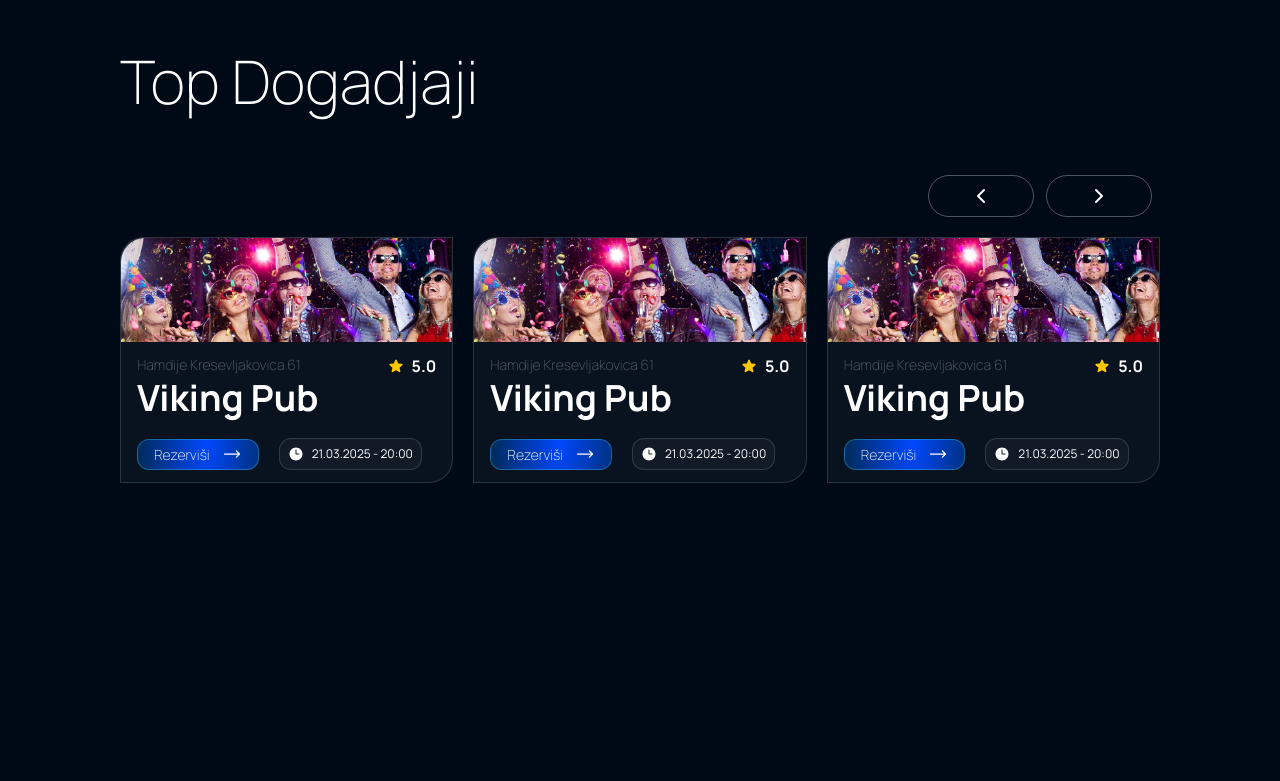
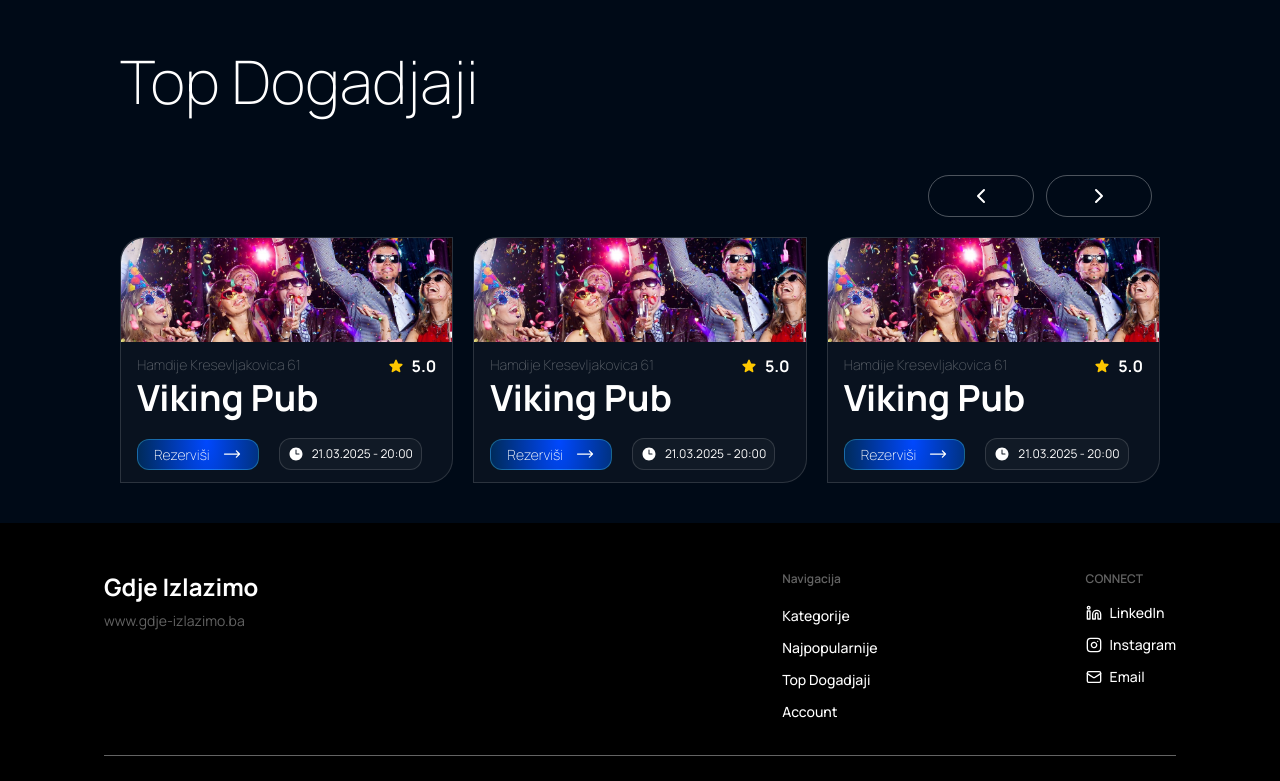
Before and after one commit to jasonkaiser/gdje-izlazimo, a Next.js app in the folder frontend/: page / in a window 1280 px wide. Shown: the part 2000-2781 px from the top of the page. Before the commit the page ends 2523 px from the top, so only its background shows below. Built offline with nearby package versions, Linux system fonts and the light colour scheme.

Commit message:
footer / animations

```diff
--- a/frontend/app/layout.js
+++ b/frontend/app/layout.js
@@ -1,6 +1,7 @@
 import { Geist, Geist_Mono, Manrope } from "next/font/google";
 import "./globals.css";
 import Navbar from "@/components/Navbar";
+import Footer from "@/components/Footer";
 
 const geistSans = Geist({
   variable: "--font-geist-sans",
@@ -28,6 +29,7 @@ export default function RootLayout({ children }) {
       <body className={manrope.className}>
         <Navbar /> {/* Add Navbar here */}
         {children}
+        <Footer />
       </body>
     </html>
   );
--- a/frontend/app/page.js
+++ b/frontend/app/page.js
@@ -1,7 +1,7 @@
 // app/page.js
 "use client";
 
-import { useState, Fragment } from "react";
+import { useState, Fragment, useRef } from "react";
 import Image from "next/image";
 import {
   MagnifyingGlassIcon,
@@ -9,12 +9,26 @@ import {
   MusicalNoteIcon,
 } from "@heroicons/react/24/solid";
 import { Beer, ForkKnife } from "lucide-react";
+import { motion, useInView, useReducedMotion } from "framer-motion";
 
 import VenueCarousel from "@/components/VenueCarousel";
 import VenueModal from "@/components/VenueModal";
 
 export default function Home() {
   const [showModal, setShowModal] = useState(false);
+  const prefersReducedMotion = useReducedMotion();
+
+  // Refs for each section
+  const heroRef = useRef(null);
+  const categoriesRef = useRef(null);
+  const popularRef = useRef(null);
+  const eventsRef = useRef(null);
+
+  // InView hooks with optimized settings for mobile
+  const heroInView = useInView(heroRef, { once: true, margin: "-50px" });
+  const categoriesInView = useInView(categoriesRef, { once: true, margin: "-100px" });
+  const popularInView = useInView(popularRef, { once: true, margin: "-100px" });
+  const eventsInView = useInView(eventsRef, { once: true, margin: "-100px" });
 
   const handleOpenModal = () => setShowModal(true);
   const handleCloseModal = () => setShowModal(false);
@@ -54,11 +68,52 @@ export default function Home() {
     },
   ];
 
+  // Optimized animation variants
+  const fadeInUp = {
+    hidden: { opacity: 0, y: prefersReducedMotion ? 0 : 40 },
+    visible: {
+      opacity: 1,
+      y: 0,
+      transition: {
+        duration: 0.6,
+        ease: [0.25, 0.1, 0.25, 1]
+      }
+    }
+  };
+
+  const staggerContainer = {
+    hidden: { opacity: 0 },
+    visible: {
+      opacity: 1,
+      transition: {
+        staggerChildren: 0.1,
+        delayChildren: 0.1
+      }
+    }
+  };
+
+  const scaleIn = {
+    hidden: { opacity: 0, scale: prefersReducedMotion ? 1 : 0.9 },
+    visible: {
+      opacity: 1,
+      scale: 1,
+      transition: {
+        duration: 0.5,
+        ease: [0.25, 0.1, 0.25, 1]
+      }
+    }
+  };
+
   return (
     <Fragment>
       <div className="w-full h-full bg-[#000A17] overflow-hidden">
         {/* Hero Section */}
-        <div className="relative w-full mt-50 mb-30">
+        <motion.div
+          ref={heroRef}
+          className="relative w-full mt-50 mb-30"
+          initial="hidden"
+          animate={heroInView ? "visible" : "hidden"}
+        >
           {/* Gradient Blurs */}
           <div
             className="absolute opacity-10"
@@ -120,49 +175,84 @@ export default function Home() {
           <div className="relative z-10 flex items-center justify-center h-full px-20 max-md:px-5">
             <div className="flex w-full items-center justify-center px-6 max-md:flex-col max-md:gap-10 max-md:px-4">
               {/* Left Column */}
-              <div className="w-[50%] max-md:w-full max-md:px-5 flex flex-col justify-start gap-6">
-                <div>
-                  <h1 className="text-8xl font-semibold text-white max-md:text-6xl">
+              <motion.div
+                className="w-[50%] max-md:w-full max-md:px-5 flex flex-col justify-start gap-6"
+                variants={fadeInUp}
+              >
+                <motion.div variants={fadeInUp}>
+                  <motion.h1
+                    className="text-8xl font-semibold text-white max-md:text-6xl"
+                    initial={{ opacity: 0, y: prefersReducedMotion ? 0 : 30 }}
+                    animate={heroInView ? { opacity: 1, y: 0 } : {}}
+                    transition={{ duration: 0.7, delay: 0.2 }}
+                  >
                     Gdje Izlazimo
-                  </h1>
-                  <h2 className="text-8xl font-semibold text-white max-md:text-6xl">
+                  </motion.h1>
+                  <motion.h2
+                    className="text-8xl font-semibold text-white max-md:text-6xl"
+                    initial={{ opacity: 0, y: prefersReducedMotion ? 0 : 30 }}
+                    animate={heroInView ? { opacity: 1, y: 0 } : {}}
+                    transition={{ duration: 0.7, delay: 0.3 }}
+                  >
                     veceras?
-                  </h2>
-                  <p className="text-xl font-extralight text-[#FFFFFF]/39 max-md:text-[15px] mt-3">
+                  </motion.h2>
+                  <motion.p
+                    className="text-xl font-extralight text-[#FFFFFF]/39 max-md:text-[15px] mt-3"
+                    initial={{ opacity: 0 }}
+                    animate={heroInView ? { opacity: 1 } : {}}
+                    transition={{ duration: 0.6, delay: 0.5 }}
+                  >
                     <i>Najbolji Pubovi, Restorani, Klubovi u Sarajevu</i>
-                  </p>
+                  </motion.p>
 
                   {/* Search Input */}
-                  <div className="relative w-full max-w-2xl mt-4">
+                  <motion.div
+                    className="relative w-full max-w-2xl mt-4"
+                    initial={{ opacity: 0, y: prefersReducedMotion ? 0 : 20 }}
+                    animate={heroInView ? { opacity: 1, y: 0 } : {}}
+                    transition={{ duration: 0.6, delay: 0.6 }}
+                  >
                     <MagnifyingGlassIcon className="absolute left-4 top-1/2 transform -translate-y-1/2 w-5 h-5 text-gray-400" />
                     <input
                       type="text"
                       placeholder="Unesi restoran, klub, pub..."
                       className="w-full pl-12 pr-4 py-3 bg-[rgba(217,217,217,0.09)] text-white placeholder-gray-400 rounded-full border border-[rgba(255,255,255,0.14)] outline-none"
                     />
-                  </div>
-                </div>
+                  </motion.div>
+                </motion.div>
 
                 {/* Rezerviši Section */}
-                <div className="flex items-end gap-10 max-sm:flex-col max-sm:gap-2 mt-30 ">
-                  <button
+                <motion.div
+                  className="flex items-end gap-10 max-sm:flex-col max-sm:gap-2 mt-30"
+                  initial={{ opacity: 0, y: prefersReducedMotion ? 0 : 30 }}
+                  animate={heroInView ? { opacity: 1, y: 0 } : {}}
+                  transition={{ duration: 0.7, delay: 0.7 }}
+                >
+                  <motion.button
                     onClick={handleOpenModal}
                     className="px-7 py-4 max-sm:mb-4 rounded-2xl text-white font-medium text-2xl flex gap-5 border border-cyan-300/30"
                     style={{
                       background:
                         "radial-gradient(59.39% 586.86% at 57.14% 0%, #0048FF 0%, #002A55 100%)",
                     }}
+                    whileHover={{ scale: prefersReducedMotion ? 1 : 1.05 }}
+                    whileTap={{ scale: prefersReducedMotion ? 1 : 0.98 }}
                   >
                     Rezerviši <ArrowLongRightIcon className="w-6" />
-                  </button>
+                  </motion.button>
                   <div className="text-4xl text-white flex gap-3">
                     izlazak u <b className="text-[#007FFF]">3 klika!</b>
                   </div>
-                </div>
-              </div>
+                </motion.div>
+              </motion.div>
 
               {/* Right Column — Hero Image */}
-              <div className="max-md:hidden flex">
+              <motion.div
+                className="max-md:hidden flex"
+                initial={{ opacity: 0, x: prefersReducedMotion ? 0 : 50 }}
+                animate={heroInView ? { opacity: 1, x: 0 } : {}}
+                transition={{ duration: 0.8, delay: 0.4 }}
+              >
                 <div className="relative w-130 h-130">
                   <Image
                     src="/images/wine.png"
@@ -172,56 +262,111 @@ export default function Home() {
                     priority
                   />
                 </div>
-              </div>
+              </motion.div>
             </div>
           </div>
-        </div>
+        </motion.div>
 
-        <hr className="border-white/15 w-[90%] mx-auto mb-20"></hr>
+        <motion.hr
+          className="border-white/15 w-[90%] mx-auto mb-20"
+          initial={{ scaleX: 0, opacity: 0 }}
+          animate={heroInView ? { scaleX: 1, opacity: 1 } : {}}
+          transition={{ duration: 0.8, delay: 0.9 }}
+        />
 
         {/* Category Section */}
-        <section id="kategorije" className="w-full max-w-7xl xl:ml-30">
-          <h3 className="text-6xl font-extralight text-white mb-16 text-center md:text-left max-sm:text-5xl">
+        <motion.section
+          id="kategorije"
+          ref={categoriesRef}
+          className="w-full max-w-7xl xl:ml-30"
+          initial="hidden"
+          animate={categoriesInView ? "visible" : "hidden"}
+          variants={staggerContainer}
+        >
+          <motion.h3
+            className="text-6xl font-extralight text-white mb-16 text-center md:text-left max-sm:text-5xl"
+            variants={fadeInUp}
+          >
             Kategorije
-          </h3>
+          </motion.h3>
 
-          <div className="grid grid-cols-2 sm:grid-cols-2 md:grid-cols-3 lg:grid-cols-4 gap-6 md:gap-10 p-5 max-sm:place-self-center">
-            {categories.map((cat) => (
-              <div
+          <motion.div
+            className="grid grid-cols-2 sm:grid-cols-2 md:grid-cols-3 lg:grid-cols-4 gap-6 md:gap-10 p-5 max-sm:place-self-center"
+            variants={staggerContainer}
+          >
+            {categories.map((cat, index) => (
+              <motion.div
                 key={cat.name}
                 className="flex flex-col w-50 max-sm:w-40 max-sm:h-50 gap-4 items-center justify-center border border-b-gray-800 border-white/14 rounded-3xl cursor-pointer hover:scale-105 transition-transform p-6"
                 style={{ background: cat.gradient }}
+                variants={scaleIn}
+                whileHover={{
+                  scale: prefersReducedMotion ? 1 : 1.08,
+                  transition: { duration: 0.2 }
+                }}
+                whileTap={{ scale: prefersReducedMotion ? 1 : 0.95 }}
               >
-                <div className="bg-white/8 border border-white/26 rounded-full w-30 h-30 flex items-center justify-center">
+                <motion.div
+                  className="bg-white/8 border border-white/26 rounded-full w-30 h-30 flex items-center justify-center"
+                  initial={{ rotate: prefersReducedMotion ? 0 : -10 }}
+                  animate={categoriesInView ? { rotate: 0 } : {}}
+                  transition={{ duration: 0.5, delay: index * 0.1 }}
+                >
                   {cat.icon}
-                </div>
+                </motion.div>
                 <h4 className="text-[#A6A6A6] font-medium">{cat.name}</h4>
-              </div>
+              </motion.div>
             ))}
-          </div>
-        </section>
+          </motion.div>
+        </motion.section>
 
         {/* Popular Section */}
-        <section
+        <motion.section
           id="najpopularnije"
+          ref={popularRef}
           className="w-full max-sm:place-self-center md:px-30 mt-30 mb-10"
+          initial="hidden"
+          animate={popularInView ? "visible" : "hidden"}
+          variants={fadeInUp}
         >
-          <h3 className="text-6xl font-extralight text-white mb-16 text-center md:text-left max-sm:text-5xl">
+          <motion.h3
+            className="text-6xl font-extralight text-white mb-16 text-center md:text-left max-sm:text-5xl"
+            variants={fadeInUp}
+          >
             Najpopularnije
-          </h3>
-          <VenueCarousel onReserve={handleOpenModal} />
-        </section>
+          </motion.h3>
+          <motion.div
+            initial={{ opacity: 0, y: prefersReducedMotion ? 0 : 30 }}
+            animate={popularInView ? { opacity: 1, y: 0 } : {}}
+            transition={{ duration: 0.6, delay: 0.2 }}
+          >
+            <VenueCarousel onReserve={handleOpenModal} />
+          </motion.div>
+        </motion.section>
 
         {/* Top Dogadjaji Section */}
-        <section
+        <motion.section
           id="topdogadjaji"
+          ref={eventsRef}
           className="w-full max-sm:place-self-center md:px-30 mt-30 mb-10"
+          initial="hidden"
+          animate={eventsInView ? "visible" : "hidden"}
+          variants={fadeInUp}
         >
-          <h3 className="text-6xl font-extralight text-white mb-16 text-center md:text-left max-sm:text-5xl">
+          <motion.h3
+            className="text-6xl font-extralight text-white mb-16 text-center md:text-left max-sm:text-5xl"
+            variants={fadeInUp}
+          >
             Top Dogadjaji
-          </h3>
-          <VenueCarousel onReserve={handleOpenModal} />
-        </section>
+          </motion.h3>
+          <motion.div
+            initial={{ opacity: 0, y: prefersReducedMotion ? 0 : 30 }}
+            animate={eventsInView ? { opacity: 1, y: 0 } : {}}
+            transition={{ duration: 0.6, delay: 0.2 }}
+          >
+            <VenueCarousel onReserve={handleOpenModal} />
+          </motion.div>
+        </motion.section>
       </div>
 
       {/* Modal */}
--- /dev/null
+++ b/frontend/components/Footer.jsx
@@ -0,0 +1,121 @@
+"use client";
+
+import { Github, Linkedin, Twitter, Instagram, Mail } from "lucide-react";
+import { motion, useInView } from "framer-motion";
+import { useRef } from "react";
+
+
+export default function Footer() {
+  const footerRef = useRef(null);
+  const isInView = useInView(footerRef, { once: true, margin: "-100px" });
+
+  const navigationLinks = [
+    { name: "Kategorije", href: "#kategorije" },
+    { name: "Najpopularnije", href: "#najpopularnije" },
+    { name: "Top Dogadjaji", href: "#topdogadjaji" },
+    { name: "Account", href: "#account" },
+  ];
+
+  const socialLinks = [
+    { name: "LinkedIn", href: "https://www.linkedin.com/in/jason-kaiser-1922022b8/", icon: Linkedin },
+    { name: "Instagram", href: "https://www.instagram.com/kajzer_jason/", icon: Instagram },
+    { name: "Email", href: "mailto:jasonkaiser126@gmail.com", icon: Mail },
+  ];
+
+  return (
+    <motion.footer
+      ref={footerRef}
+      className="py-12 px-6 bg-black text-white"
+      initial={{ y: 80, opacity: 0 }}
+      animate={isInView ? { y: 0, opacity: 1 } : {}}
+      transition={{ duration: 1, ease: "easeOut" }}
+    >
+      <div className="w-full mx-auto px-20 max-md:px-5">
+        <div className="flex flex-col md:flex-row justify-between items-start gap-8">
+          {/* Left Side - Your Name */}
+          <div className="flex-shrink-0">
+            <h2 className="text-2xl font-bold text-white">
+              Gdje Izlazimo
+            </h2>
+            <p className="mt-2 text-sm text-[#636363]">
+              www.gdje-izlazimo.ba
+            </p>
+          </div>
+
+          {/* Right Side - Navigation and Socials */}
+          <div className="flex sm:flex-row gap-20 md:gap-52 max-md:mt-10">
+            {/* Navigation Section */}
+            <div className="flex flex-col">
+              <h3 className="text-xs font-semibold mb-4 font-montserrat text-[#636363]">
+                Navigacija
+              </h3>
+              <ul className="space-y-2">
+                {navigationLinks.map((link, index) => (
+                  <motion.li
+                    key={link.name}
+                    initial={{ y: 20, opacity: 0 }}
+                    animate={isInView ? { y: 0, opacity: 1 } : {}}
+                    transition={{ duration: 0.5, delay: 0.2 + index * 0.1 }}
+                  >
+                    <a
+                      href={link.href}
+                      className="font-poppins font-medium text-sm text-white hover:opacity-80 transition-colors duration-200"
+                    >
+                      {link.name}
+                    </a>
+                  </motion.li>
+                ))}
+              </ul>
+            </div>
+
+            {/* Socials Section */}
+            <div className="flex flex-col">
+              <h3 className="text-xs font-semibold mb-4 font-montserrat text-[#636363]">
+                CONNECT
+              </h3>
+              <ul className="space-y-3">
+                {socialLinks.map((social, index) => {
+                  const IconComponent = social.icon;
+                  return (
+                    <motion.li
+                      key={social.name}
+                      initial={{ y: 20, opacity: 0 }}
+                      animate={isInView ? { y: 0, opacity: 1 } : {}}
+                      transition={{ duration: 0.5, delay: 0.3 + index * 0.1 }}
+                    >
+                      <a
+                        target="_blank"
+                        href={social.href}
+                        className="flex items-center font-medium font-poppins gap-2 text-sm text-white hover:opacity-80 transition-colors duration-200"
+                      >
+                        <IconComponent className="w-4 h-4" />
+                        {social.name}
+                      </a>
+                    </motion.li>
+                  );
+                })}
+              </ul>
+            </div>
+          </div>
+        </div>
+
+        {/* Bottom Border and Copyright */}
+        <motion.div
+          className="border-t mt-8 pt-6 border-[#636363]"
+          initial={{ y: 20, opacity: 0 }}
+          animate={isInView ? { y: 0, opacity: 1 } : {}}
+          transition={{ duration: 0.6, delay: 0.5 }}
+        >
+          <div className="flex flex-col sm:flex-row justify-between items-center max-md:items-start gap-4">
+            <p className="text-sm text-[#636363]">
+              © 2025 www.gdje-izlazimo.ba - All rights reserved.
+            </p>
+            <p className="text-sm text-[#636363]">
+              Made with ❤️ by jasonkaiser
+            </p>
+          </div>
+        </motion.div>
+      </div>
+    </motion.footer>
+  );
+}
```
